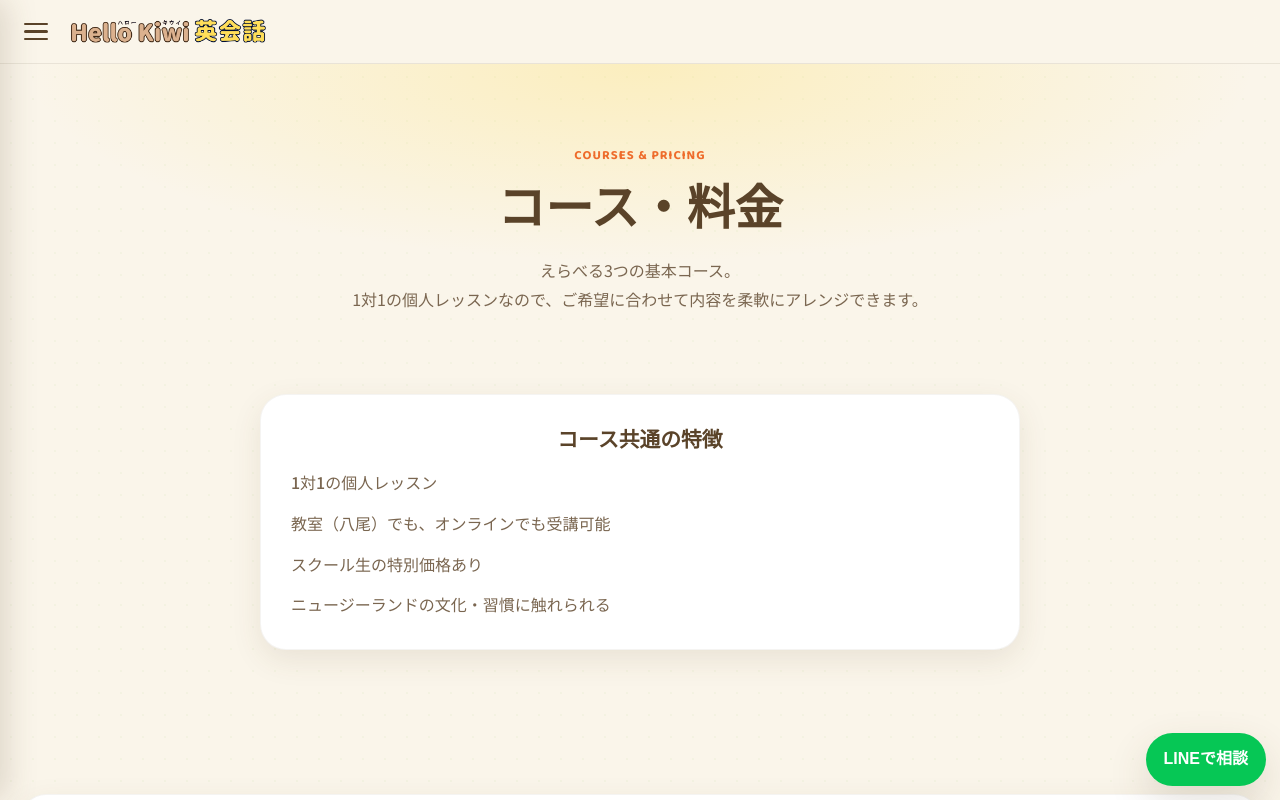
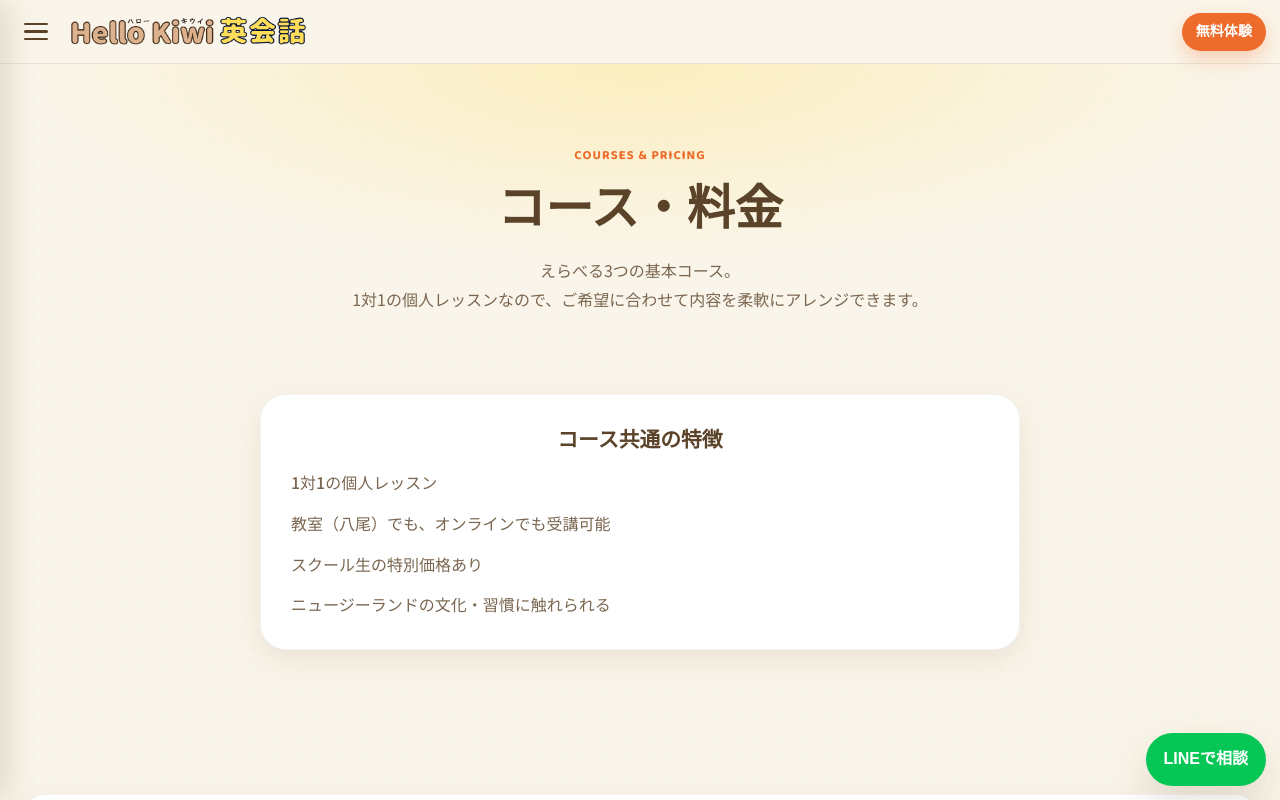
Before and after one commit to keepon1115/Hello-kiwi, a Next.js app: page /courses in a window 1280 px wide. Shown: the top 800 px of the page. Built offline with nearby package versions, Linux system fonts and the light colour scheme; a web font is replaced by a local one.

Commit message:
もも更新

```diff
--- a/app/HomeClient.tsx
+++ b/app/HomeClient.tsx
@@ -177,6 +177,9 @@ export function HomeClient() {
         :global(.bmini) h3 { font-size: 1rem; margin: 6px 0 0; }
         .center-link { text-align: center; margin-top: 28px; }
         @container (max-width: 679px) {
+          .hero {
+            padding-top: 0;
+          }
           :global(.hero-art) {
             width: calc(100% + 40px);
             max-width: none;
--- a/app/courses/CoursesClient.tsx
+++ b/app/courses/CoursesClient.tsx
@@ -233,8 +233,13 @@ export function CoursesClient() {
         :global(.schedule) h2 { font-size: clamp(1.9rem, 5vw, 2.7rem); margin-bottom: 8px; }
         :global(.schedule) > p { color: var(--cocoa); font-weight: 800; margin: 0 0 20px; }
         :global(.schedule-img) { border-radius: 16px; box-shadow: var(--shadow-soft); }
-        .schedule-copy { margin-top: 20px; color: var(--cocoa-soft); }
-        .schedule-copy p { margin: 0 auto 10px; max-width: 38em; }
+        .schedule-copy {
+          margin: 20px auto 0;
+          max-width: 38em;
+          color: var(--cocoa-soft);
+          text-align: left;
+        }
+        .schedule-copy p { margin: 0 0 10px; }
         :global(.steam-card) {
           max-width: 760px;
           margin: 0 auto;
--- a/app/globals.css
+++ b/app/globals.css
@@ -223,7 +223,7 @@ img { max-width: 100%; display: block; }
   font-family: var(--font-pop);
   font-weight: 800;
   font-size: 1.1rem;
-  flex: 0 0 196px;
+  flex: 0 1 236px;
   min-width: 0;
 }
 .site-header .sh-logo .brand-logo {
@@ -232,9 +232,31 @@ img { max-width: 100%; display: block; }
 .site-header .sh-logo .brand-logo img {
   object-fit: contain;
 }
+.header-trial {
+  margin-left: auto;
+  display: inline-flex;
+  align-items: center;
+  justify-content: center;
+  min-height: 38px;
+  padding: 0 14px;
+  border-radius: 999px;
+  background: var(--kiwi-orange);
+  color: #fff;
+  box-shadow: 0 8px 20px rgb(var(--orange-rgb) / 0.3);
+  font-family: var(--font-round);
+  font-size: 0.88rem;
+  font-weight: 800;
+  line-height: 1;
+  white-space: nowrap;
+}
 @media (max-width: 374px) {
   .site-header .sh-logo {
-    flex-basis: 176px;
+    flex-basis: 192px;
+  }
+  .header-trial {
+    min-height: 34px;
+    padding: 0 10px;
+    font-size: 0.78rem;
   }
 }
 .site-header .sh-logo small {
--- a/components/SiteShell.tsx
+++ b/components/SiteShell.tsx
@@ -70,10 +70,13 @@ export function SiteShell({ children }: { children: React.ReactNode }) {
             src="/assets/images/hero/Hello-Kiwilogo4.png"
             label="Hello Kiwi logo"
             alt="Hello Kiwi 英会話"
-            w={196}
-            h={35}
+            w={236}
+            h={42}
             className="brand-logo"
           />
+        </Link>
+        <Link href="/trial" className="header-trial">
+          無料体験
         </Link>
       </header>
 
```
